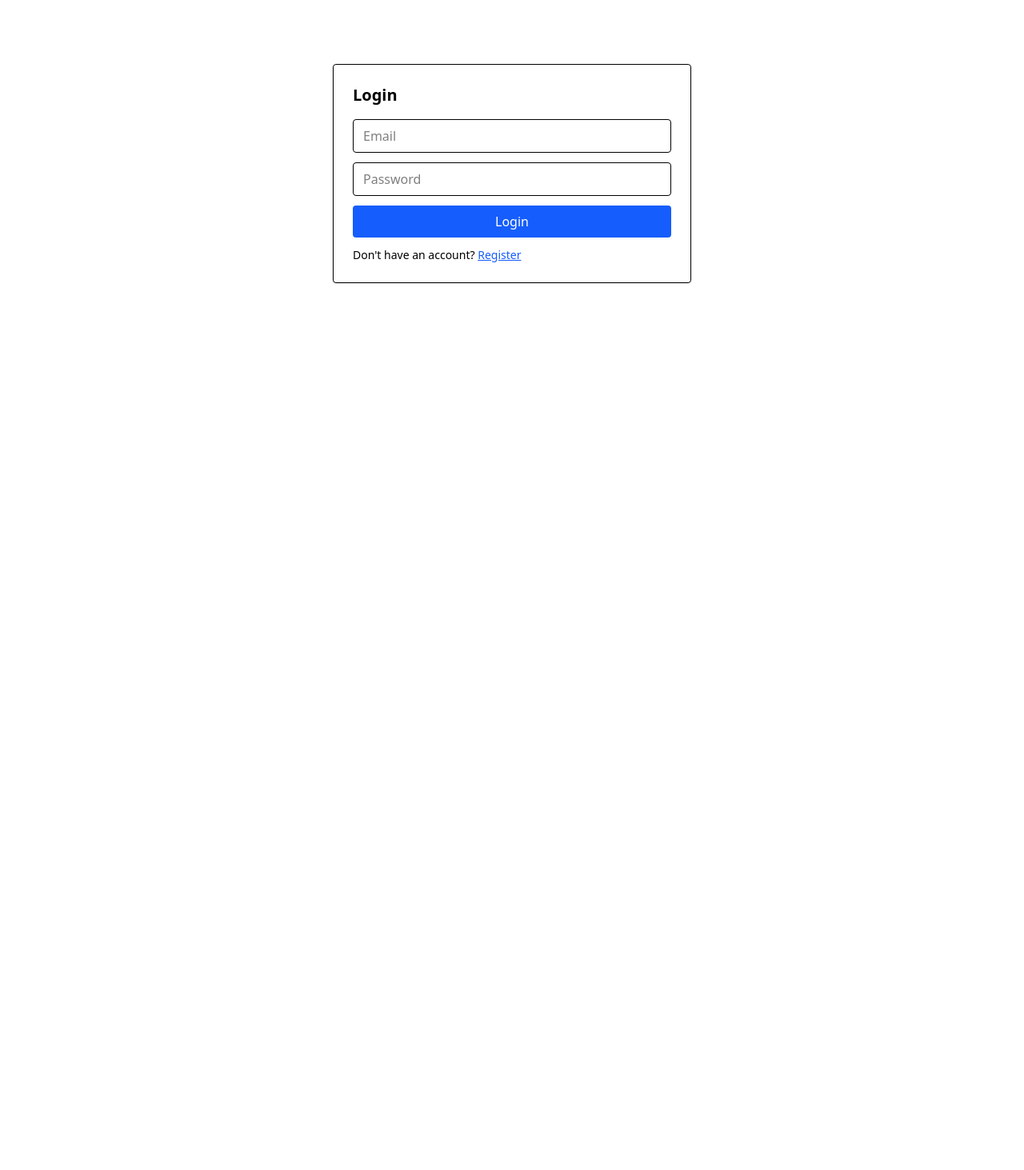
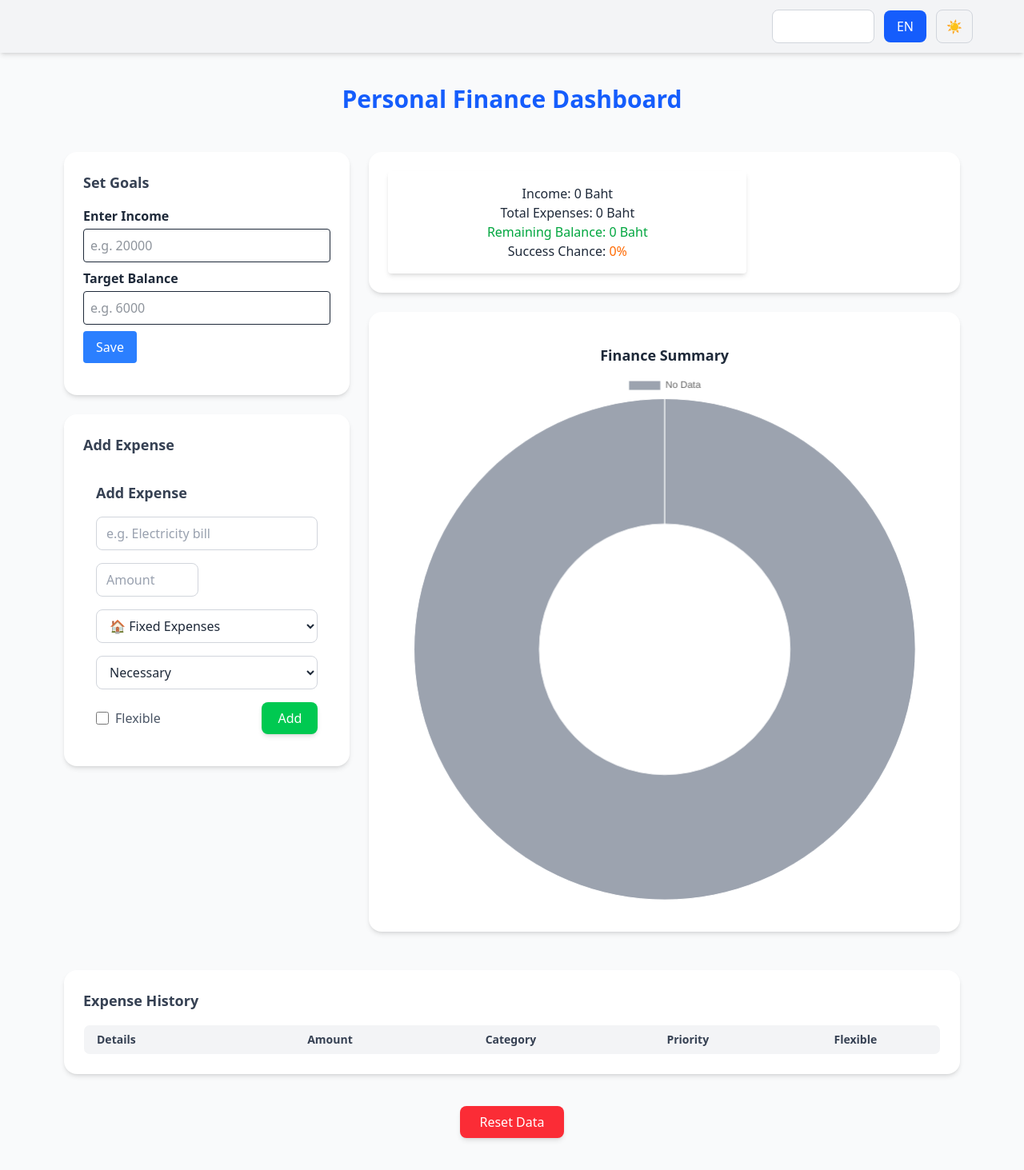
Before and after one commit to thee-banda/personal-finance-app, a React (Vite) app in the folder frontend/: page / in a window 1280 px wide. Before the commit this address led to /login. Shown: the whole page at 80% size. Before the commit the page ends 800 px from the top, so only its background shows below. Built offline with nearby package versions, Linux system fonts and the light colour scheme.

Commit message:
fix: set dynamic basename for React Router and configure Vite base for GitHub Pages

```diff
--- a/frontend/src/App.jsx
+++ b/frontend/src/App.jsx
@@ -1,16 +1,110 @@
-import { Routes, Route, Navigate } from "react-router-dom";
-import LoginPage from "./pages/LoginPage";
-import RegisterPage from "./pages/RegisterPage";
-import DashboardPage from "./pages/DashboardPage";
+import { useState, useEffect } from "react";
+import IncomeInput from "./components/IncomeInput";
+import ExpenseForm from "./components/ExpenseForm";
+import ExpenseTable from "./components/ExpenseTable";
+import DashboardSummary from "./components/DashboardSummary";
+import FinancePieChart from "./components/FinancePieChart";
+import Navbar from "./components/Navbar";
 
 function App() {
+  const [income, setIncome] = useState(0);
+  const [target, setTarget] = useState(0);
+  const [expenses, setExpenses] = useState([]);
+
+  // โหลดค่าจาก localStorage
+  useEffect(() => {
+    const savedIncome = localStorage.getItem("income");
+    const savedTarget = localStorage.getItem("target");
+    const savedExpenses = localStorage.getItem("expenses");
+
+    if (savedIncome) setIncome(Number(savedIncome));
+    if (savedTarget) setTarget(Number(savedTarget));
+    if (savedExpenses) setExpenses(JSON.parse(savedExpenses));
+  }, []);
+
+  // บันทึกลง localStorage
+  useEffect(() => localStorage.setItem("income", income), [income]);
+  useEffect(() => localStorage.setItem("target", target), [target]);
+  useEffect(
+    () => localStorage.setItem("expenses", JSON.stringify(expenses)),
+    [expenses]
+  );
+
+  const addExpense = (expense) => setExpenses([...expenses, expense]);
+
+  const handleReset = () => {
+    localStorage.clear();
+    setIncome(0);
+    setTarget(0);
+    setExpenses([]);
+  };
+
   return (
-    <Routes>
-      <Route path="/" element={<Navigate to="/login" />} />
-      <Route path="/login" element={<LoginPage />} />
-      <Route path="/register" element={<RegisterPage />} />
-      <Route path="/dashboard" element={<DashboardPage />} />
-    </Routes>
+    <div className="min-h-screen bg-gray-50 dark:bg-gray-900 text-gray-800 dark:text-gray-100 transition-colors">
+      {/* Navbar */}
+      <Navbar />
+
+      {/* Main content */}
+      <main className="max-w-6xl mx-auto px-4 py-10">
+        {/* Title */}
+        <h1 className="text-3xl font-bold text-center mb-12 text-blue-600 dark:text-blue-400">
+          Personal Finance Dashboard
+        </h1>
+
+        {/* Grid layout */}
+        <div className="grid grid-cols-1 md:grid-cols-3 gap-6">
+          {/* Left Column: Inputs */}
+          <div className="col-span-1 flex flex-col gap-6">
+            <div className="bg-white dark:bg-gray-800 p-6 rounded-2xl shadow-md hover:shadow-lg transition">
+              <h2 className="text-lg font-semibold mb-4 text-gray-700 dark:text-gray-200">
+                Set Goals
+              </h2>
+              <IncomeInput setIncome={setIncome} setTarget={setTarget} />
+            </div>
+
+            <div className="bg-white dark:bg-gray-800 p-6 rounded-2xl shadow-md hover:shadow-lg transition">
+              <h2 className="text-lg font-semibold mb-4 text-gray-700 dark:text-gray-200">
+                Add Expense
+              </h2>
+              <ExpenseForm onAddExpense={addExpense} />
+            </div>
+          </div>
+
+          {/* Right Column: Summary + Chart */}
+          <div className="col-span-2 flex flex-col gap-6">
+            <div className="bg-white dark:bg-gray-800 p-6 rounded-2xl shadow-md hover:shadow-lg transition">
+              <DashboardSummary
+                income={income}
+                expenses={expenses}
+                target={target}
+              />
+            </div>
+
+            <div className="bg-white dark:bg-gray-800 p-6 rounded-2xl shadow-md hover:shadow-lg transition">
+              <FinancePieChart income={income} expenses={expenses} />
+            </div>
+          </div>
+        </div>
+
+        {/* Expense Table */}
+        <div className="mt-12 bg-white dark:bg-gray-800 p-6 rounded-2xl shadow-md hover:shadow-lg transition overflow-x-auto">
+          <h2 className="text-lg font-semibold mb-4 text-gray-700 dark:text-gray-200">
+            Expense History
+          </h2>
+          <ExpenseTable expenses={expenses} />
+        </div>
+
+        {/* Reset Button */}
+        <div className="flex justify-center mt-10">
+          <button
+            onClick={handleReset}
+            className="bg-red-500 hover:bg-red-600 text-white px-6 py-2 rounded-lg shadow-md transition"
+          >
+            Reset Data
+          </button>
+        </div>
+      </main>
+    </div>
   );
 }
 
```
